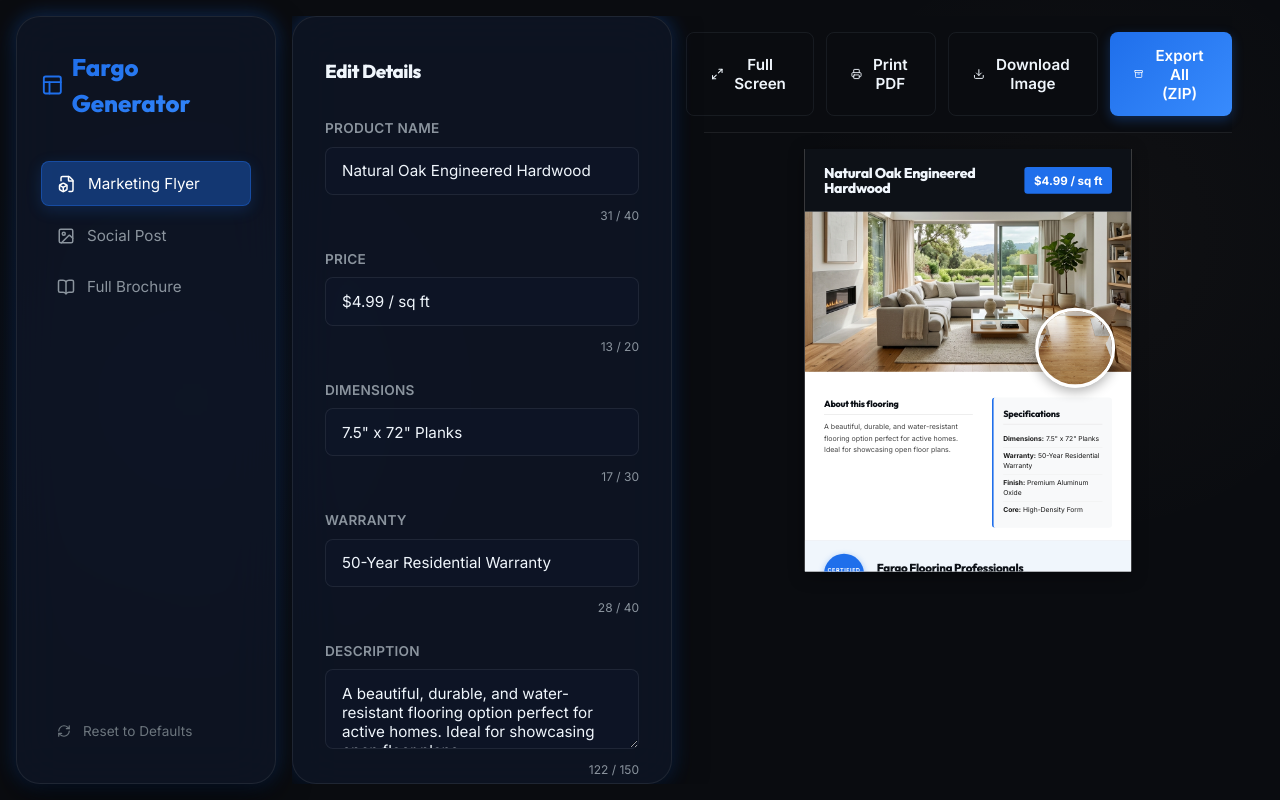
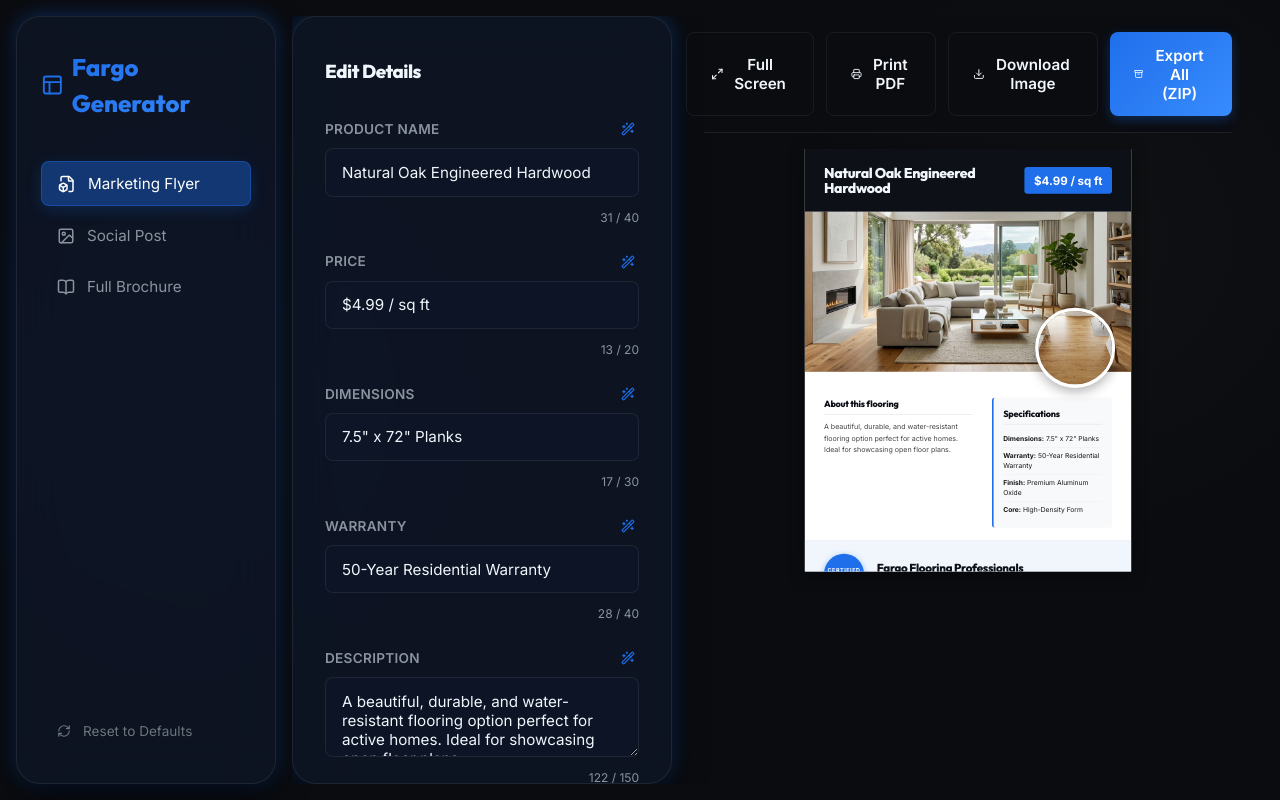
Before and after one commit to hondoentertainment/fargo-flooring-2, a React app: page / in a window 1280 px wide. Built offline with nearby package versions, Linux system fonts and the light colour scheme; no server answers; the HTML template or start-up script is replaced by a standard one.

Commit message:
feat: add AI generation support for asset fields

```diff
--- a/package.json
+++ b/package.json
@@ -10,6 +10,7 @@
     "preview": "vite preview"
   },
   "dependencies": {
+    "@google/generative-ai": "^0.24.1",
     "html2canvas": "^1.4.1",
     "jszip": "^3.10.1",
     "lucide-react": "^1.8.0",
--- a/src/App.css
+++ b/src/App.css
@@ -124,6 +124,45 @@
   color: var(--text-secondary);
   letter-spacing: 0.02em;
   text-transform: uppercase;
+}
+
+.label-row {
+  display: flex;
+  justify-content: space-between;
+  align-items: center;
+}
+
+.ai-wand-btn {
+  background: transparent;
+  border: none;
+  color: var(--accent-sapphire);
+  cursor: pointer;
+  padding: 0.25rem;
+  border-radius: var(--radius-sm);
+  transition: all 0.2s ease;
+  display: flex;
+  align-items: center;
+  justify-content: center;
+}
+
+.ai-wand-btn:hover:not(:disabled) {
+  background: rgba(31, 111, 235, 0.15);
+  transform: scale(1.1);
+  color: var(--accent-glow);
+}
+
+.ai-wand-btn:disabled {
+  opacity: 0.5;
+  cursor: not-allowed;
+}
+
+.spin {
+  animation: spin 1s linear infinite;
+}
+
+@keyframes spin {
+  from { transform: rotate(0deg); }
+  to { transform: rotate(360deg); }
 }
 
 .form-control {
--- a/src/App.jsx
+++ b/src/App.jsx
@@ -10,8 +10,11 @@ import {
   Minimize2,
   Archive,
   RefreshCw,
-  X
+  X,
+  Wand2,
+  Loader2
 } from 'lucide-react';
+import { generateFieldContent } from './services/ai';
 import html2canvas from 'html2canvas';
 import JSZip from 'jszip';
 import FlyerPreview from './components/FlyerPreview';
@@ -48,6 +51,7 @@ function App() {
   const [isExporting, setIsExporting] = useState(false);
   const [showReviewModal, setShowReviewModal] = useState(false);
   const [toastMessage, setToastMessage] = useState(null);
+  const [isGenerating, setIsGenerating] = useState({});
 
   const [formData, setFormData] = useState(() => {
     const saved = localStorage.getItem('fargo-form');
@@ -68,7 +72,7 @@ function App() {
   });
 
   useEffect(() => {
-    const { heroImage, swatchImage, partnerLogo, ...textData } = formData;
+    const { heroImage: _hero, swatchImage: _swatch, partnerLogo: _logo, ...textData } = formData;
     localStorage.setItem('fargo-form', JSON.stringify(textData));
   }, [formData]);
 
@@ -106,6 +110,28 @@ function App() {
     if (window.confirm("Are you sure you want to reset all form fields? This cannot be undone.")) {
       setFormData(DEFAULT_DATA);
       localStorage.removeItem('fargo-form');
+    }
+  };
+
+  const handleGenerateAI = async (fieldName) => {
+    setIsGenerating(prev => ({ ...prev, [fieldName]: true }));
+    try {
+      const generatedText = await generateFieldContent(fieldName, formData);
+      setFormData(prev => ({
+        ...prev,
+        [fieldName]: generatedText
+      }));
+      setToastMessage(`Generated new ${fieldName}!`);
+      setTimeout(() => setToastMessage(null), 3000);
+    } catch (err) {
+      console.error(err);
+      if (err.message.includes('API key')) {
+         alert(err.message);
+      } else {
+         alert(`Failed to generate content for ${fieldName}.`);
+      }
+    } finally {
+      setIsGenerating(prev => ({ ...prev, [fieldName]: false }));
     }
   };
 
@@ -244,7 +270,17 @@ function App() {
           <h3>Edit Details</h3>
 
           <div className="form-group stagger-item" style={{ animationDelay: '0.15s' }}>
+            <div className="label-row">
               <label>Product Name</label>
+              <button
+                className="ai-wand-btn"
+                onClick={() => handleGenerateAI('productName')}
+                disabled={isGenerating.productName}
+                title="Generate with AI"
+              >
+                {isGenerating.productName ? <Loader2 size={14} className="spin" /> : <Wand2 size={14} />}
+              </button>
+            </div>
             <input
               type="text"
               className="form-control"
@@ -257,7 +293,17 @@ function App() {
           </div>
 
           <div className="form-group stagger-item" style={{ animationDelay: '0.2s' }}>
+            <div className="label-row">
               <label>Price</label>
+              <button
+                className="ai-wand-btn"
+                onClick={() => handleGenerateAI('price')}
+                disabled={isGenerating.price}
+                title="Generate with AI"
+              >
+                {isGenerating.price ? <Loader2 size={14} className="spin" /> : <Wand2 size={14} />}
+              </button>
+            </div>
             <input
               type="text"
               className="form-control"
@@ -270,7 +316,17 @@ function App() {
           </div>
 
           <div className="form-group stagger-item" style={{ animationDelay: '0.25s' }}>
+            <div className="label-row">
               <label>Dimensions</label>
+              <button
+                className="ai-wand-btn"
+                onClick={() => handleGenerateAI('dimensions')}
+                disabled={isGenerating.dimensions}
+                title="Generate with AI"
+              >
+                {isGenerating.dimensions ? <Loader2 size={14} className="spin" /> : <Wand2 size={14} />}
+              </button>
+            </div>
             <input
               type="text"
               className="form-control"
@@ -283,7 +339,17 @@ function App() {
           </div>
 
           <div className="form-group stagger-item" style={{ animationDelay: '0.3s' }}>
+            <div className="label-row">
               <label>Warranty</label>
+              <button
+                className="ai-wand-btn"
+                onClick={() => handleGenerateAI('warranty')}
+                disabled={isGenerating.warranty}
+                title="Generate with AI"
+              >
+                {isGenerating.warranty ? <Loader2 size={14} className="spin" /> : <Wand2 size={14} />}
+              </button>
+            </div>
             <input
               type="text"
               className="form-control"
@@ -296,7 +362,17 @@ function App() {
           </div>
 
           <div className="form-group stagger-item" style={{ animationDelay: '0.35s' }}>
+            <div className="label-row">
               <label>Description</label>
+              <button
+                className="ai-wand-btn"
+                onClick={() => handleGenerateAI('description')}
+                disabled={isGenerating.description}
+                title="Generate with AI"
+              >
+                {isGenerating.description ? <Loader2 size={14} className="spin" /> : <Wand2 size={14} />}
+              </button>
+            </div>
             <textarea
               className="form-control"
               name="description"
@@ -334,7 +410,17 @@ function App() {
           <hr style={{ borderColor: 'var(--border-color)', margin: '1rem 0' }} />
 
           <div className="form-group stagger-item" style={{ animationDelay: '0.5s' }}>
+            <div className="label-row">
               <label>Partner / Location Name</label>
+              <button
+                className="ai-wand-btn"
+                onClick={() => handleGenerateAI('partnerName')}
+                disabled={isGenerating.partnerName}
+                title="Generate with AI"
+              >
+                {isGenerating.partnerName ? <Loader2 size={14} className="spin" /> : <Wand2 size={14} />}
+              </button>
+            </div>
             <input
               type="text"
               className="form-control"
@@ -347,7 +433,17 @@ function App() {
           </div>
 
           <div className="form-group stagger-item" style={{ animationDelay: '0.55s' }}>
+            <div className="label-row">
               <label>Contact Info</label>
+              <button
+                className="ai-wand-btn"
+                onClick={() => handleGenerateAI('partnerContact')}
+                disabled={isGenerating.partnerContact}
+                title="Generate with AI"
+              >
+                {isGenerating.partnerContact ? <Loader2 size={14} className="spin" /> : <Wand2 size={14} />}
+              </button>
+            </div>
             <input
               type="text"
               className="form-control"
--- /dev/null
+++ b/src/services/ai.js
@@ -0,0 +1,84 @@
+import { GoogleGenerativeAI } from '@google/generative-ai';
+
+const API_KEY = import.meta.env.VITE_GEMINI_API_KEY;
+let genAI = null;
+
+if (API_KEY) {
+  genAI = new GoogleGenerativeAI(API_KEY);
+}
+
+const FIELD_PROMPTS = {
+  productName: {
+    limit: 40,
+    prompt: "Generate a premium, catchy product name for a flooring product. Keep it under 40 characters. Examples: 'Midnight Oak Hardwood', 'Arctic White Porcelain'. Respond with JUST the name, no quotes."
+  },
+  price: {
+    limit: 20,
+    prompt: "Generate a realistic, competitive price per square foot for premium flooring. Keep it under 20 characters. Examples: '$4.99 / sq ft', '$12.50 / sq ft'. Respond with JUST the price, no quotes."
+  },
+  dimensions: {
+    limit: 30,
+    prompt: "Generate standard dimensions for flooring planks or tiles. Keep it under 30 characters. Examples: '7.5\" x 72\" Planks', '12\" x 24\" Tiles'. Respond with JUST the dimensions, no quotes."
+  },
+  warranty: {
+    limit: 40,
+    prompt: "Generate a strong, reassuring warranty text for flooring. Keep it under 40 characters. Examples: 'Lifetime Residential Warranty', '50-Year Commercial Warranty'. Respond with JUST the warranty text, no quotes."
+  },
+  description: {
+    limit: 150,
+    prompt: "Generate a compelling, short marketing description for a flooring product. Highlight durability, aesthetics, and lifestyle benefits. Keep it strictly under 150 characters. Respond with JUST the description, no quotes."
+  },
+  partnerName: {
+    limit: 40,
+    prompt: "Generate a professional, trustworthy name for a local flooring installation business. Keep it under 40 characters. Examples: 'Summit Flooring Experts', 'Elite Tile & Wood'. Respond with JUST the business name, no quotes."
+  },
+  partnerContact: {
+    limit: 50,
+    prompt: "Generate a clean, professional contact string containing an email and phone number. Keep it under 50 characters. Examples: 'sales@elitefloors.com | (555) 123-4567'. Respond with JUST the contact info, no quotes."
+  }
+};
+
+export async function generateFieldContent(fieldName, currentFormData) {
+  if (!genAI) {
+    throw new Error("Gemini API key is not configured. Please add VITE_GEMINI_API_KEY to your .env.local file.");
+  }
+
+  const model = genAI.getGenerativeModel({ model: "gemini-1.5-flash" });
+
+  const fieldInfo = FIELD_PROMPTS[fieldName];
+  if (!fieldInfo) {
+    throw new Error(`No AI prompt configured for field: ${fieldName}`);
+  }
+
+  // Construct context string to ground the generation
+  const contextParts = Object.entries(currentFormData)
+    .filter(([k, v]) => k !== fieldName && v && typeof v === 'string' && !v.startsWith('blob:'))
+    .map(([k, v]) => `${k}: ${v}`);
+
+  const fullPrompt = `
+    Context: You are writing marketing copy for a premium flooring generator tool.
+    Current Data Context:
+    ${contextParts.join('\n')}
+
+    Task: ${fieldInfo.prompt}
+    Constraint: Your response MUST be less than or equal to ${fieldInfo.limit} characters.
+  `;
+
+  try {
+    const result = await model.generateContent(fullPrompt);
+    let text = result.response.text().trim();
+
+    // Remove quotes if the AI included them accidentally
+    text = text.replace(/^["'](.*)["']$/, '$1');
+
+    // Enforce limits strictly
+    if (text.length > fieldInfo.limit) {
+      text = text.substring(0, fieldInfo.limit).trim();
+    }
+
+    return text;
+  } catch (error) {
+    console.error("Error generating content:", error);
+    throw error;
+  }
+}
```
Also changed, not shown: 1 other file (tests, documents, lock files or other folders). Lines whose indentation alone changed are shown as unchanged.
